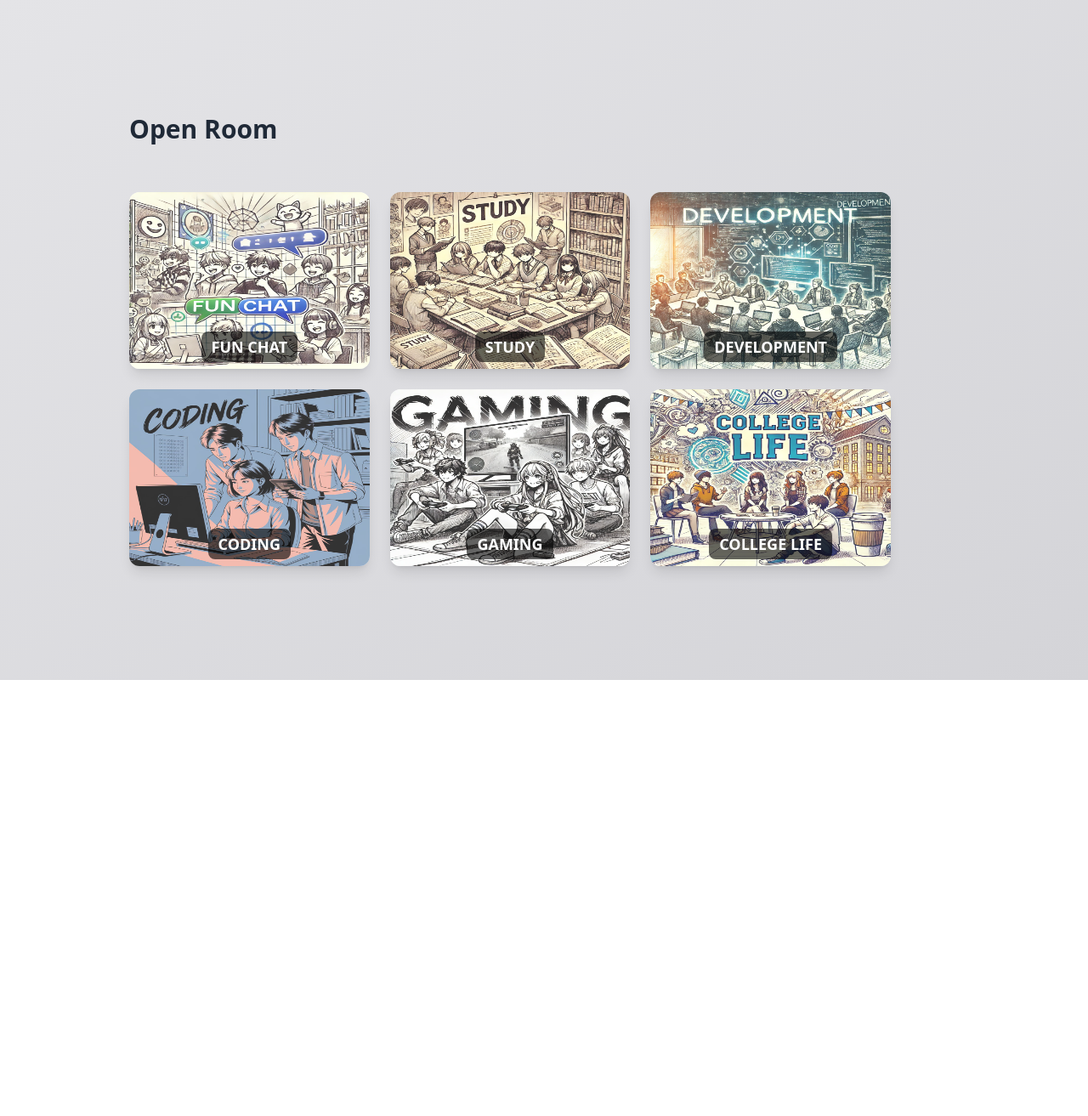
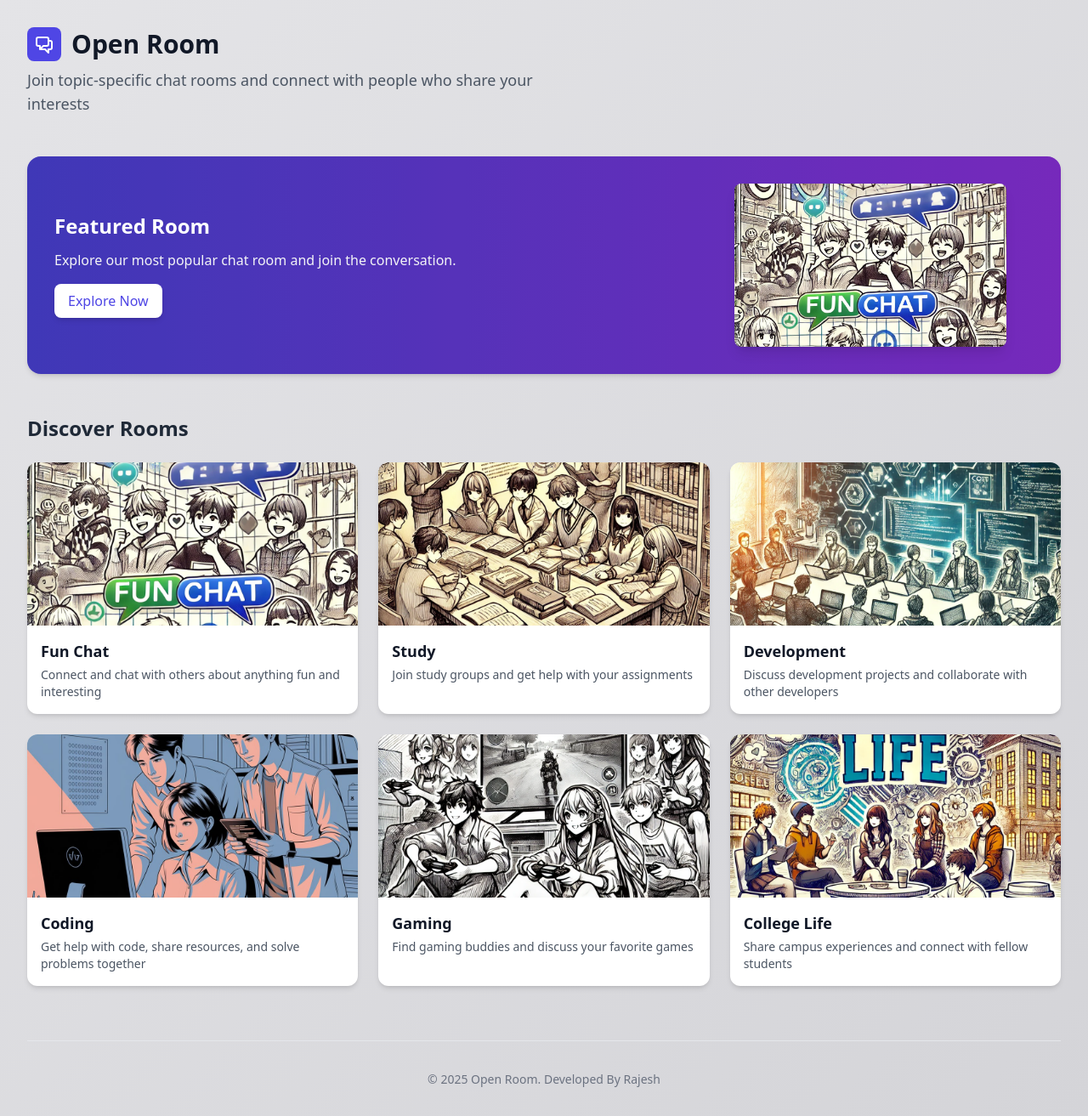
Before and after one commit to talaganaRajesh/OpenRoom, a React (Vite) app: page / in a window 1280 px wide. Shown: the whole page at 85% size. Before the commit the page ends 800 px from the top, so only its background shows below. Built offline with nearby package versions, Linux system fonts and the light colour scheme.

Commit message:
new home page

```diff
--- a/src/App.jsx
+++ b/src/App.jsx
@@ -9,7 +9,7 @@ import  ChatRooms  from "./components/ChatRooms.jsx"
 function App() {
   return (
     <Router>
-      <main className="md:min-h-screen bg-gradient-to-br from-zinc-200 to-zinc-300 dark:from-zinc-900 dark:to-zinc-800 flex items-center justify-center">
+      <main className="md:min-h-screen bg-gradient-to-br from-zinc-100 to-zinc-200 dark:from-zinc-900 dark:to-zinc-800 flex items-center justify-center">
         <Routes>
           <Route path="/" element={<ChatRooms />} />
           <Route path="/:roomId" element={<ChatInterface />} />
--- a/src/components/ChatRooms.jsx
+++ b/src/components/ChatRooms.jsx
@@ -1,6 +1,7 @@
-import React from "react";
+import React, { useState } from "react";
 import { useNavigate } from "react-router-dom";
 
+// Importing images
 import funchat_image from "/public/funchat_image.webp";
 import study_image from "/public/study_image.webp";
 import development_image from "/public/development_image.webp";
@@ -8,44 +9,130 @@ import coding_image from "/public/coding_image.jpeg";
 import gaming_image from "/public/gaming_image.webp";
 import collegelife_image from "/public/collegelife_image.webp";
 
-
-
-
-
 function ChatRooms() {
   const navigate = useNavigate();
+  const [hoveredRoom, setHoveredRoom] = useState(null);
+
   const rooms = [
-    { name: "fun-chat", id: "messages", image: funchat_image },
-    { name: "study", id: "study", image: study_image },
-    { name: "development", id: "development", image: development_image },
-    { name: "coding", id: "coding", image:  coding_image },
-    { name: "gaming", id: "gaming", image:  gaming_image },
-    { name: "College Life", id: "collegelife", image: collegelife_image },
+    {
+      name: "Fun Chat",
+      id: "messages",
+      image: funchat_image,
+      description: "Connect and chat with others about anything fun and interesting"
+    },
+    {
+      name: "Study",
+      id: "study",
+      image: study_image,
+      description: "Join study groups and get help with your assignments"
+    },
+    {
+      name: "Development",
+      id: "development",
+      image: development_image,
+      description: "Discuss development projects and collaborate with other developers"
+    },
+    {
+      name: "Coding",
+      id: "coding",
+      image: coding_image,
+      description: "Get help with code, share resources, and solve problems together"
+    },
+    {
+      name: "Gaming",
+      id: "gaming",
+      image: gaming_image,
+      description: "Find gaming buddies and discuss your favorite games"
+    },
+    {
+      name: "College Life",
+      id: "collegelife",
+      image: collegelife_image,
+      description: "Share campus experiences and connect with fellow students"
+    },
   ];
 
   return (
-    <div className="w-4/5 items-start justify-start flex flex-col h-full p-6">
-      {/* Logo */}
-      <h1 className="text-3xl font-bold text-gray-800 mb-14">Open Room</h1>
+    <div className="bg-gradient-to-br from-zinc-200 to-zinc-300 min-h-screen">
+      <div className="max-w-7xl mx-auto px-4 sm:px-6 lg:px-8 py-8">
+        {/* Header with logo and tagline */}
+        <div className="mb-12 text-center sm:text-left">
+          <div className="flex items-center justify-center sm:justify-start mb-2">
+            <div className="bg-indigo-600 text-white p-2 rounded-lg mr-3">
+              <svg xmlns="http://www.w3.org/2000/svg" className="h-6 w-6" fill="none" viewBox="0 0 24 24" stroke="currentColor">
+                <path strokeLinecap="round" strokeLinejoin="round" strokeWidth={2} d="M17 8h2a2 2 0 012 2v6a2 2 0 01-2 2h-2v4l-4-4H9a1.994 1.994 0 01-1.414-.586m0 0L11 14h4a2 2 0 002-2V6a2 2 0 00-2-2H5a2 2 0 00-2 2v6a2 2 0 002 2h2v4l.586-.586z" />
+              </svg>
+            </div>
+            <h1 className="text-3xl font-bold text-gray-900">Open Room</h1>
+          </div>
+          <p className="text-lg text-gray-600 max-w-2xl mx-auto sm:mx-0">
+            Join topic-specific chat rooms and connect with people who share your interests
+          </p>
+        </div>
 
-      {/* Chat Rooms */}
-      <div className="grid grid-cols-1 sm:grid-cols-2 lg:grid-cols-3 gap-6 w-full max-w-4xl">
+        {/* Featured Room Banner */}
+        <div className="mb-12 rounded-2xl overflow-hidden shadow-md bg-gradient-to-r from-indigo-600 to-purple-600 text-white relative">
+          <div className="absolute inset-0 bg-black opacity-20"></div>
+          <div className="relative p-8 flex flex-col md:flex-row items-center">
+            <div className="md:w-2/3 mb-6 md:mb-0 md:pr-8">
+              <h2 className="text-2xl font-bold mb-3">Featured Room</h2>
+              <p className="mb-4 text-gray-100">Explore our most popular chat room and join the conversation.</p>
+              <button
+                onClick={() => navigate(`/${rooms[0].id}`)}
+                className="px-4 py-2 bg-white text-indigo-600 font-medium rounded-lg shadow-md hover:bg-gray-100 transition-all">
+                Explore Now
+              </button>
+            </div>
+            <div className="md:w-1/3">
+              <img
+                src={rooms[0].image}
+                alt="Featured Room"
+                className="rounded-lg shadow-lg w-full max-w-xs mx-auto object-cover h-48"
+              />
+            </div>
+          </div>
+        </div>
+
+        {/* Room Categories */}
+        <div className="mb-8">
+          <h2 className="text-2xl font-bold text-gray-800 mb-6">Discover Rooms</h2>
+          <div className="grid grid-cols-1 sm:grid-cols-2 lg:grid-cols-3 gap-6">
             {rooms.map((room) => (
               <div
                 key={room.id}
+                onMouseEnter={() => setHoveredRoom(room.id)}
+                onMouseLeave={() => setHoveredRoom(null)}
                 onClick={() => navigate(`/${room.id}`)}
-            className="cursor-pointer hover:text-red relative flex justify-center items-end h-52 bg-white shadow-lg rounded-xl overflow-hidden transform transition-all hover:scale-105 hover:shadow-2xl"
+                className="cursor-pointer bg-white  rounded-xl overflow-hidden shadow-md hover:shadow-xl transition-all duration-300"
               >
+                <div className="relative h-48">
                   <img
                     src={room.image}
                     alt={room.name}
-              className="absolute inset-0 w-full h-full opacity-80 hover:opacity-100 transition-opacity"
+                    className="w-full h-full object-cover"
                   />
-            <h2 className="absolute text-lg mb-2 font-semibold text-white bg-black bg-opacity-60 px-3 py-1 rounded-lg">
-              {room.name.replace("-", " ").toUpperCase()}
-            </h2>
+                  {hoveredRoom === room.id && (
+                    <div className="absolute inset-0 bg-black bg-opacity-60 flex items-center justify-center transition-opacity duration-300">
+                      <button className="bg-indigo-600 text-white px-4 py-2 rounded-lg font-medium hover:bg-indigo-700 transition-colors">
+                        Join Room
+                      </button>
+                    </div>
+                  )}
+                </div>
+                <div className="p-4">
+                  <h3 className="font-semibold text-gray-900 text-lg mb-1">{room.name}</h3>
+                  <p className="text-gray-600 text-sm">{room.description}</p>
+                </div>
+
               </div>
             ))}
+          </div>
+        </div>
+
+        {/* Footer */}
+        <div className="mt-16 pt-8 border-t border-gray-200 text-center">
+          <a href="https://talaganarajesh.vercel.app/" target="_blank" className="text-sm text-gray-500">© 2025 Open Room. Developed By Rajesh</a>
+        </div>
       </div>
     </div>
   );
```
Lines whose indentation alone changed are shown as unchanged.
